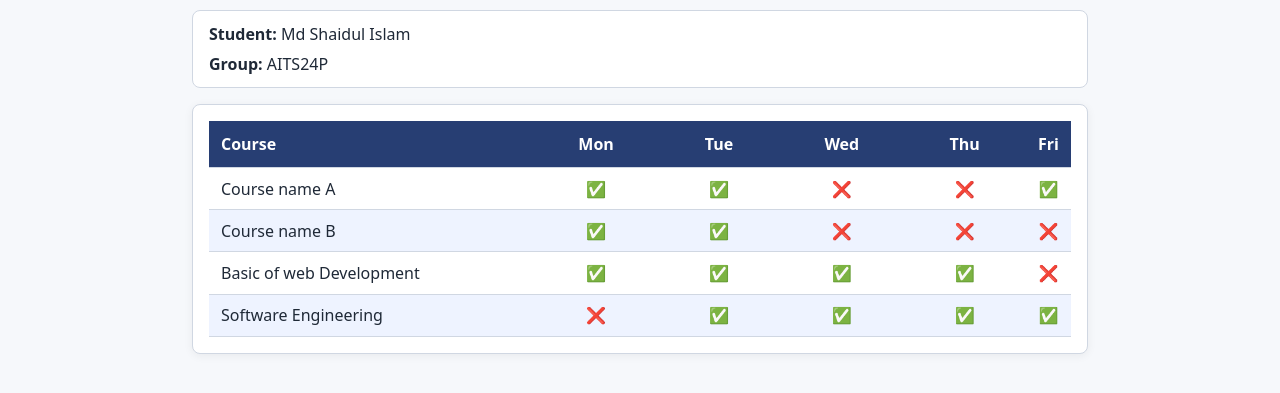
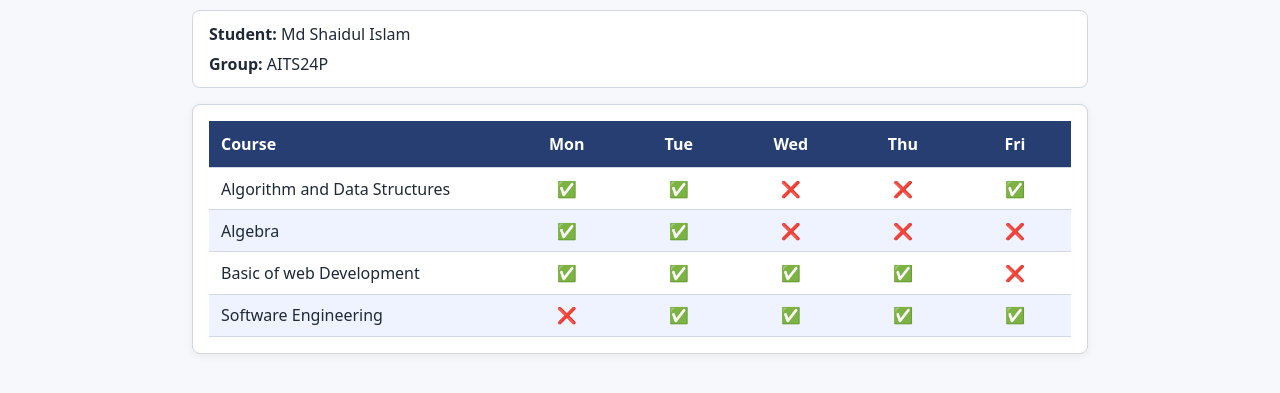
Before and after one commit to shaidul0222/Basic_of_Dev_Web, a plain HTML site: page Task-e/index.html in a window 1280 px wide. Shown: the part 89-482 px from the top of the page. Drawn offline with Linux system fonts and the light colour scheme.

Commit message:
Coulmns width updated

```diff
--- a/Task-e/index.html
+++ b/Task-e/index.html
@@ -34,7 +34,7 @@
         </thead>
         <tbody>
           <tr>
-            <td>Course name A</td>
+            <td>Algorithm and Data Structures</td>
             <td>✅</td>
             <td>✅</td>
             <td>❌</td>
@@ -42,7 +42,7 @@
             <td>✅</td>
           </tr>
           <tr>
-            <td>Course name B</td>
+            <td>Algebra</td>
             <td>✅</td>
             <td>✅</td>
             <td>❌</td>
--- a/Task-e/style.css
+++ b/Task-e/style.css
@@ -117,11 +117,11 @@ body {
 */
 .table thead th:nth-child(1),
 .table tbody td:nth-child(1) {
-  width: 40%;
+  width: 35%;
 }
 .table thead th:nth-child(n+2),
 .table tbody td:nth-child(n+2) {
-  width: 15%;
+  width: 13%;
 }
 
 /* Center the day columns (Mon–Thu) */
```
Also changed, not shown: 1 other file.
